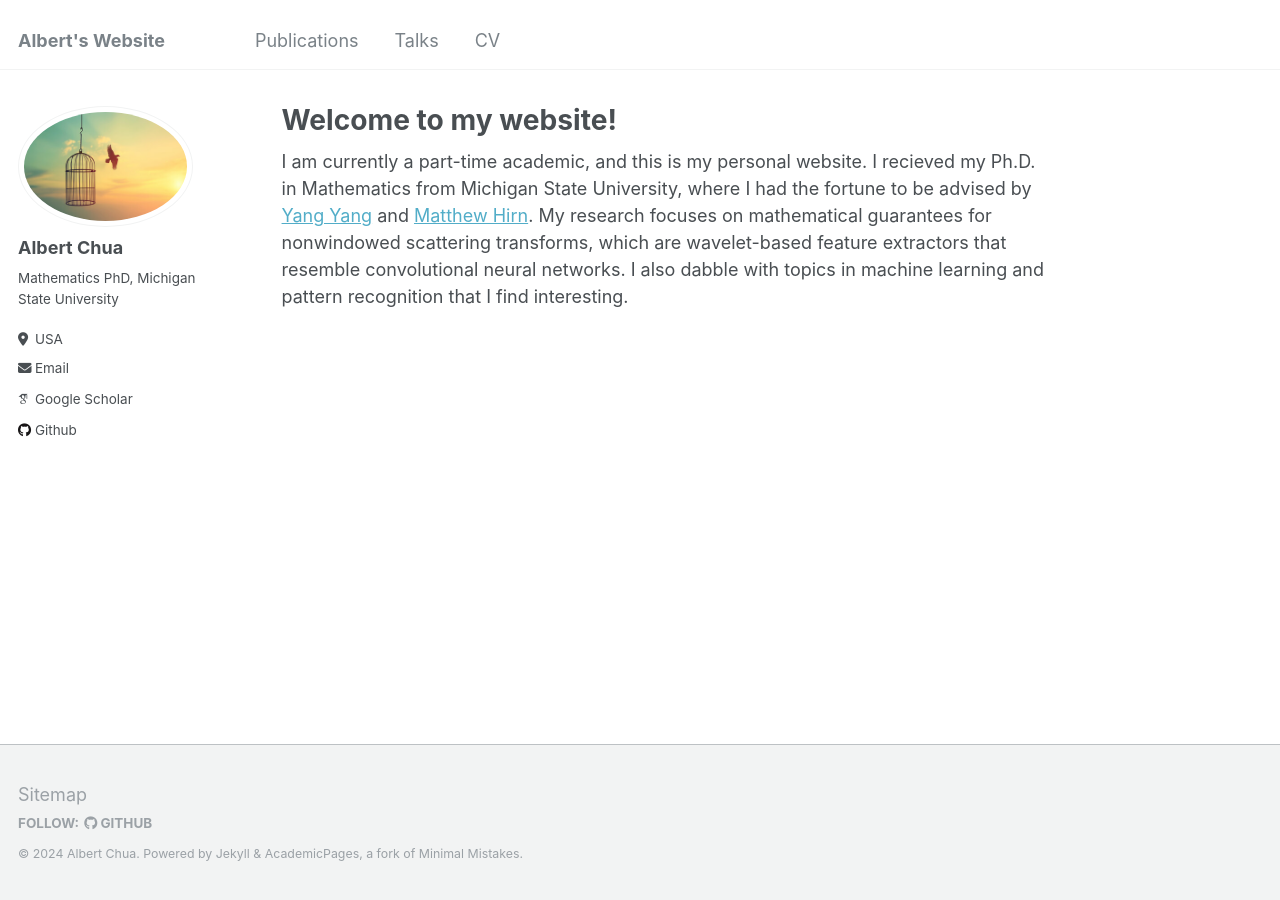
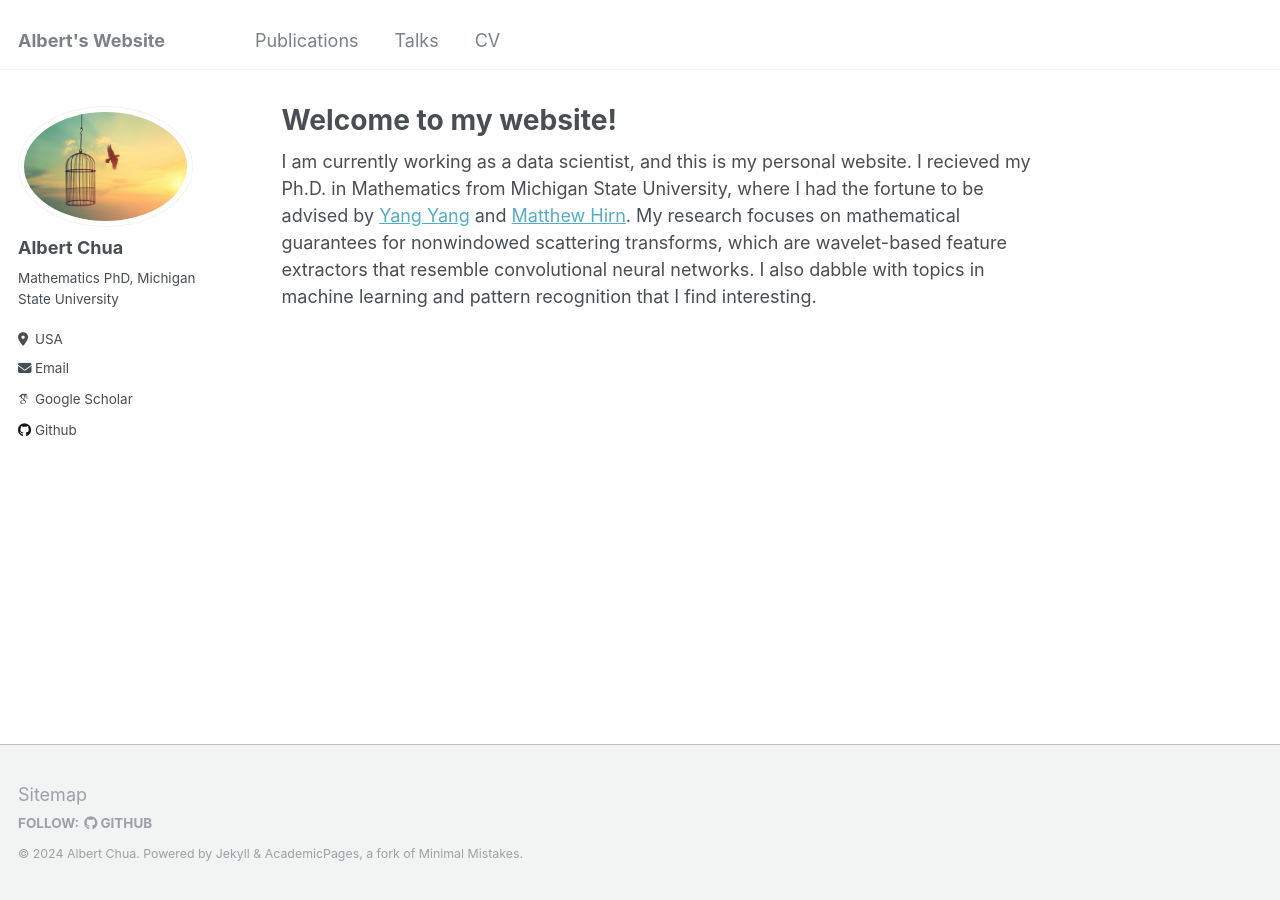
Before and after one commit to alchua1996/alchua1996.github.io, a Jekyll site: the page built from _pages/about.md, in a window 1280 px wide. Built offline with Jekyll 4.4.1, drawn with Linux system fonts in a browser that asks for light colours; some web fonts are replaced.

Commit message:
Update about.md

```diff
--- a/_pages/about.md
+++ b/_pages/about.md
@@ -7,4 +7,4 @@ redirect_from:
   - /about.html
 ---
 
-I am currently a part-time academic, and this is my personal website. I recieved my Ph.D. in Mathematics from Michigan State University, where I had the fortune to be advised by [Yang Yang](https://sites.google.com/view/dr-yang-yang/home) and [Matthew Hirn](https://matthewhirn.com). My research focuses on mathematical guarantees for nonwindowed scattering transforms, which are wavelet-based feature extractors that resemble convolutional neural networks. I also dabble with topics in machine learning and pattern recognition that I find interesting.
+I am currently working as a data scientist, and this is my personal website. I recieved my Ph.D. in Mathematics from Michigan State University, where I had the fortune to be advised by [Yang Yang](https://sites.google.com/view/dr-yang-yang/home) and [Matthew Hirn](https://matthewhirn.com). My research focuses on mathematical guarantees for nonwindowed scattering transforms, which are wavelet-based feature extractors that resemble convolutional neural networks. I also dabble with topics in machine learning and pattern recognition that I find interesting.
```
